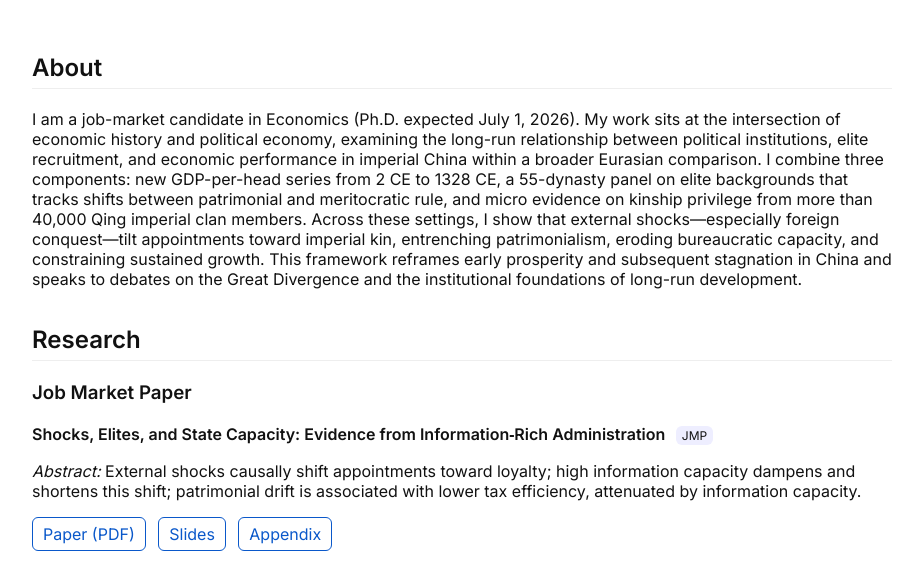
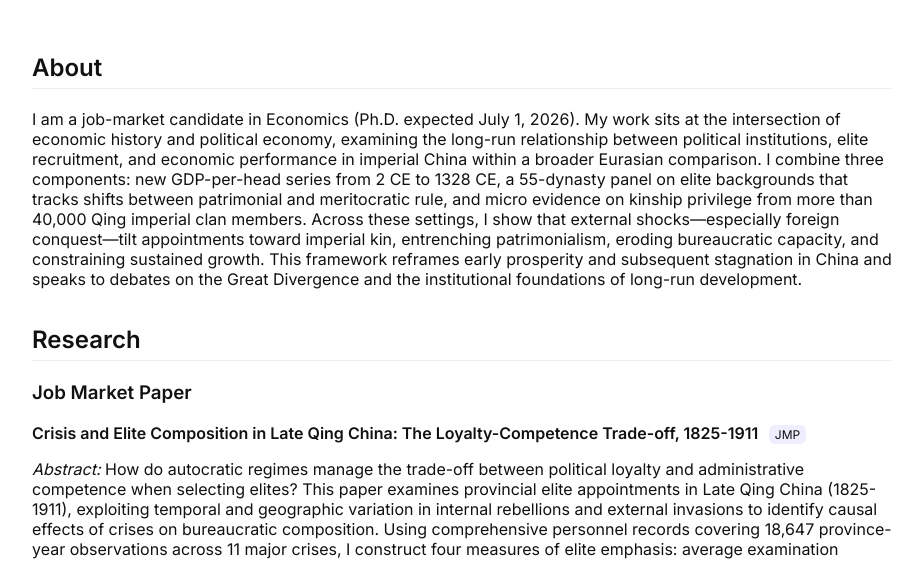
Before and after one commit to Zhaodong77777/Zhaodong77777.github.io, a plain HTML site: page index.html in a window 1280 px wide. Shown: the part 186-747 px from the top of the page, without its empty margins (178-1101 px from the left). Drawn offline with Linux system fonts and the light colour scheme.

Commit message:
Update index.html

```diff
--- a/index.html
+++ b/index.html
@@ -41,10 +41,10 @@ I am a job-market candidate in Economics (Ph.D. expected July 1, 2026). My work
 
     <article class="paper">
       <h3>Job Market Paper</h3>
-      <p><strong>Shocks, Elites, and State Capacity: Evidence from Information‑Rich Administration</strong> <span class="tag">JMP</span></p>
-      <p><em>Abstract:</em> External shocks causally shift appointments toward loyalty; high information capacity dampens and shortens this shift; patrimonial drift is associated with lower tax efficiency, attenuated by information capacity.</p>
+      <p><strong>Crisis and Elite Composition in Late Qing China: The Loyalty-Competence Trade-off, 1825-1911</strong> <span class="tag">JMP</span></p>
+      <p><em>Abstract:</em> How do autocratic regimes manage the trade-off between political loyalty and administrative competence when selecting elites? This paper examines provincial elite appointments in Late Qing China (1825-1911), exploiting temporal and geographic variation in internal rebellions and external invasions to identify causal effects of crises on bureaucratic composition. Using comprehensive personnel records covering 18,647 province-year observations across 11 major crises, I construct four measures of elite emphasis: average examination credentials, military position share, hierarchical network centrality, and maximum authority scores. Difference-in-differences estimates reveal three key findings. First, crises produce large immediate shifts in elite composition, with effects of 0.46-0.56 standard deviations. Second, these effects persist remarkably long—remaining significant over a decade after crisis resolution. Third, crisis type determines adjustment direction: internal threats decrease elite emphasis by 0.50 standard deviations (favoring Manchu loyalists), while external invasions increase it by 0.42 standard deviations (prioritizing competent Han officials), with differences statistically significant at p<0.001.</p>
       <p>
-        <a class="btn" href="#">Paper (PDF)</a>
+        <a class="btn" href="asset/Crisis_Elite_Qing_JMP.pdf">Paper (PDF)</a>
         <a class="btn" href="#">Slides</a>
         <a class="btn" href="#">Appendix</a>
       </p>
```
